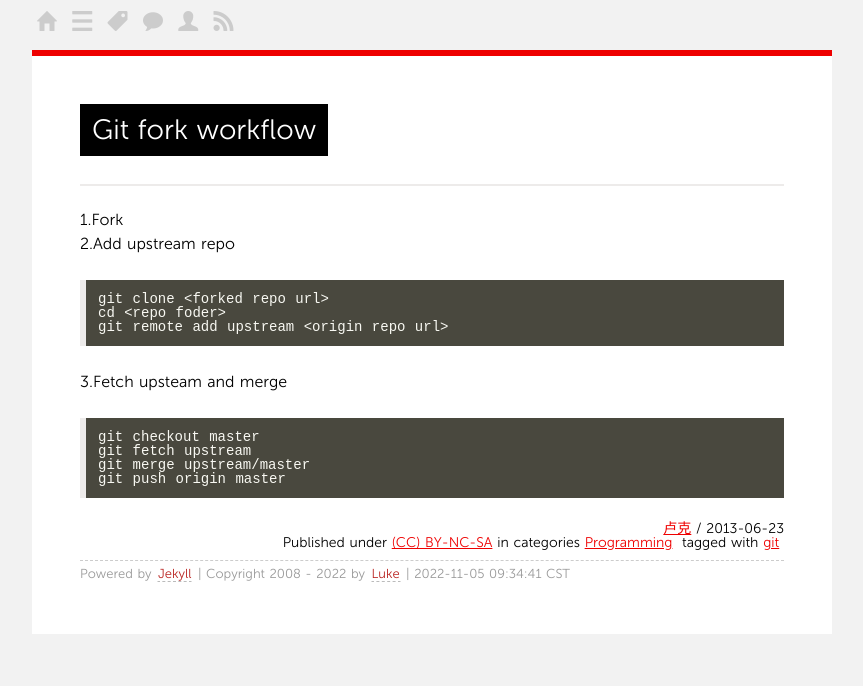
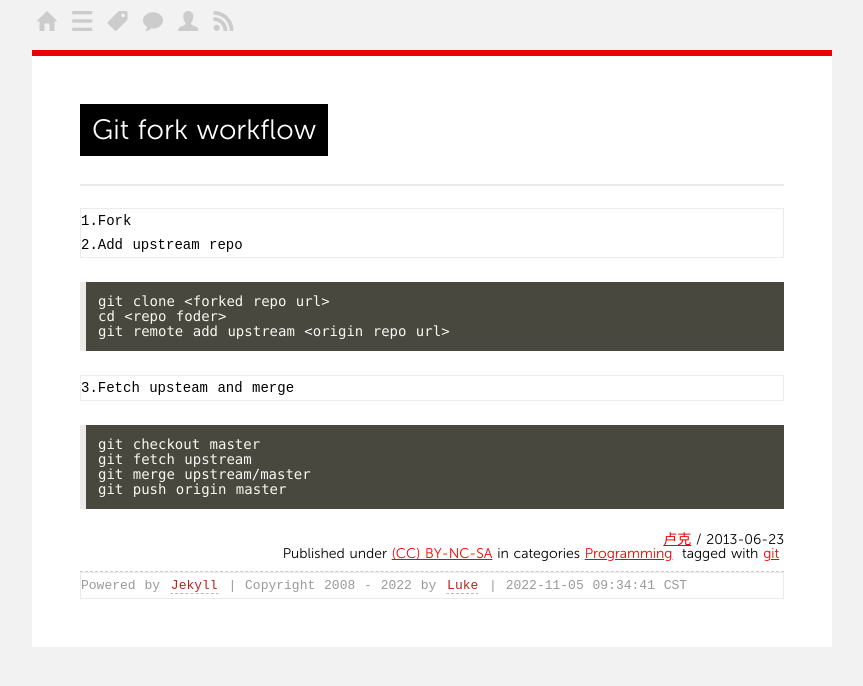
Before and after one commit to kejinlu/kejinlu.github.io, a Jekyll site: the page built from _posts/2013/2013-06-23-git-fork-workflow.md, in a window 1280 px wide. Shown: the top 686 px of the page, without its empty margins (208-1071 px from the left). Built offline with Jekyll 4.4.1, drawn with Linux system fonts in a browser that asks for light colours; comment, search, counter and statistics services are not loaded.

Commit message:
修改code样式

```diff
--- a/media/css/highlight.css
+++ b/media/css/highlight.css
@@ -213,3 +213,7 @@
   color: #f8f8f2;
   background-color: #49483e;
 }
+
+code {
+  font-family: SFMono-Regular,Menlo,Monaco,Consolas,"Liberation Mono","Courier New",monospace;
+}
--- a/media/css/screen.css
+++ b/media/css/screen.css
@@ -14,7 +14,7 @@
 
 html, body, div, span, applet, object, iframe,
 h1, h2, h3, h4, h5, h6, p, blockquote, pre,
-a, abbr, acronym, address, big, cite, code,
+a, abbr, acronym, address, big, cite,
 del, dfn, em, img, ins, kbd, q, s, samp,
 small, strike, strong, sub, sup, tt, var,
 b, u, i, center,
@@ -148,7 +148,7 @@
     margin: 0 0 24px;
 	background-color: #f3f3f3;
 }
-p code {
+p {
     font-family: monospace;
     font-size: 14px;
     border: 1px solid #edebea;
```
